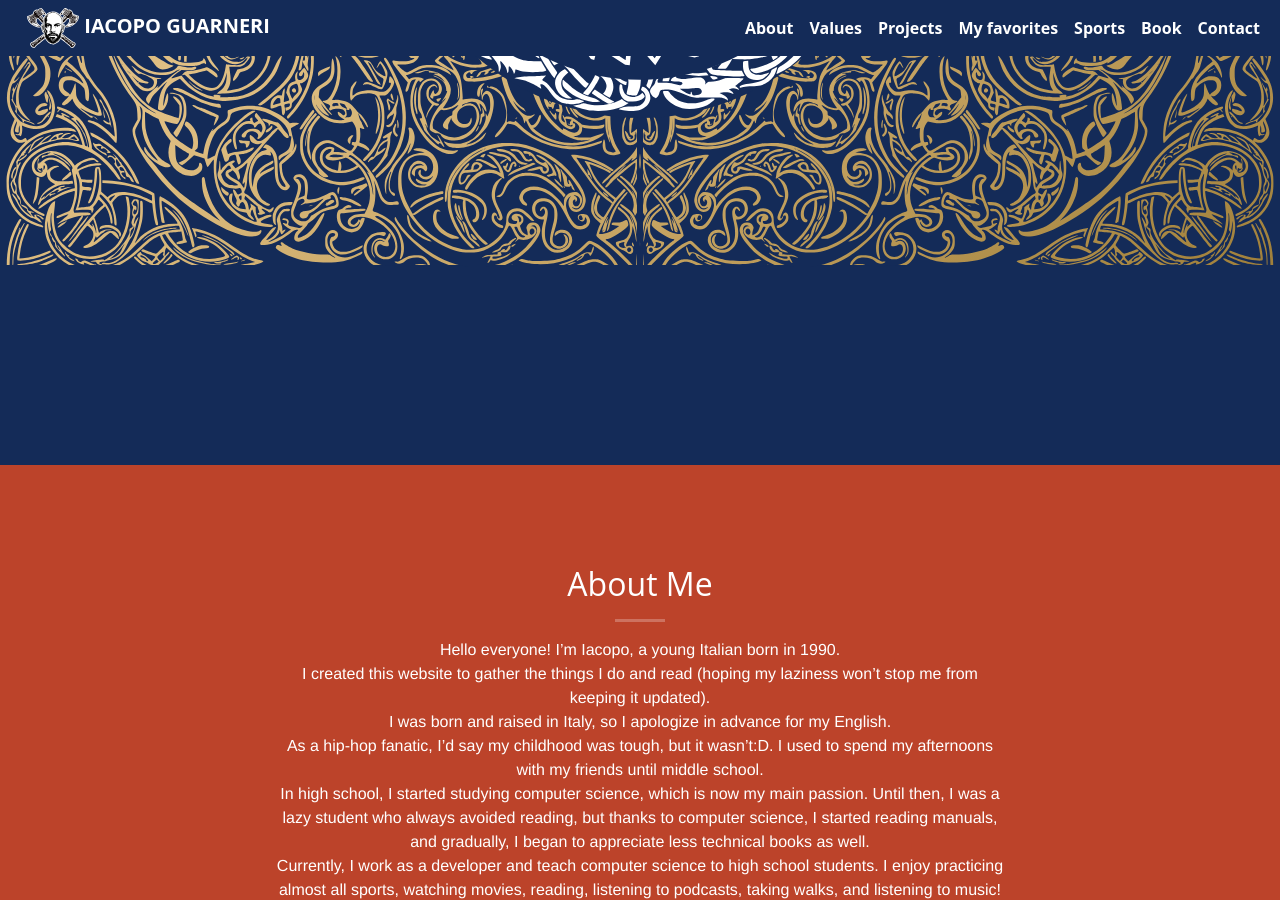
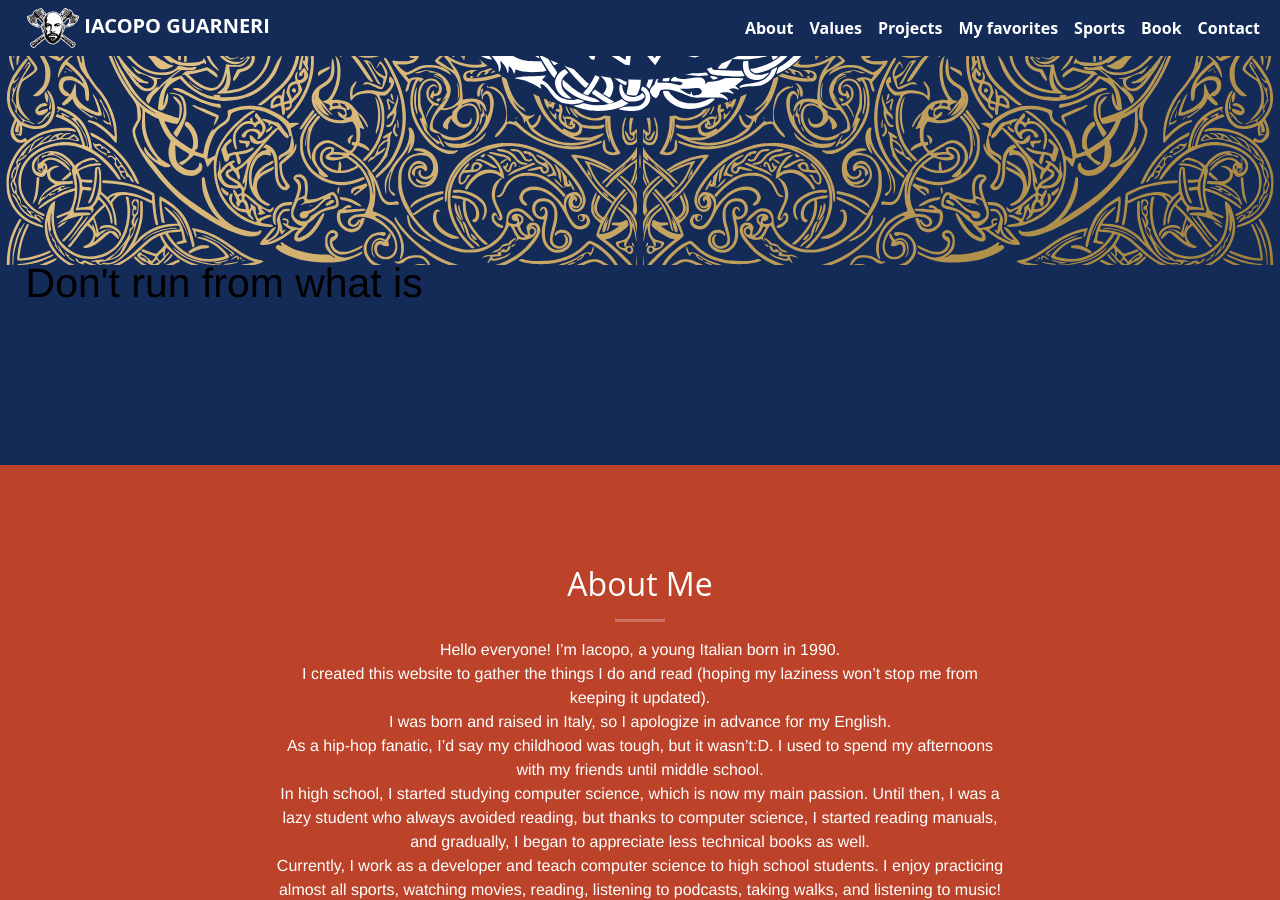
Before and after one commit to iacoposk8/iacoposk8.github.io, a Jekyll site: the page built from index.html, in a window 1280 px wide and 900 px high, scrolled down 462 px. Built offline with Jekyll 4.4.1, drawn with Linux system fonts in a browser that asks for light colours.

Commit message:
Update header.html

```diff
--- a/_includes/header.html
+++ b/_includes/header.html
@@ -10,7 +10,9 @@
             <img src="/img/vikinglogo.svg" fetchpriority="high" alt="Viking logo" loading="eager" decoding="async">
             <br />
             <!--<img src="/img/claim.svg" alt="Take the world as it is, not as you’d have it.">-->
-
+            <svg viewBox="0 0 500 100" width="100%">
+                <text x="10" y="70" id="svg_text_claim">Don't run from what is</text>
+            </svg>
         </div>
     </div>
 </header>
```
